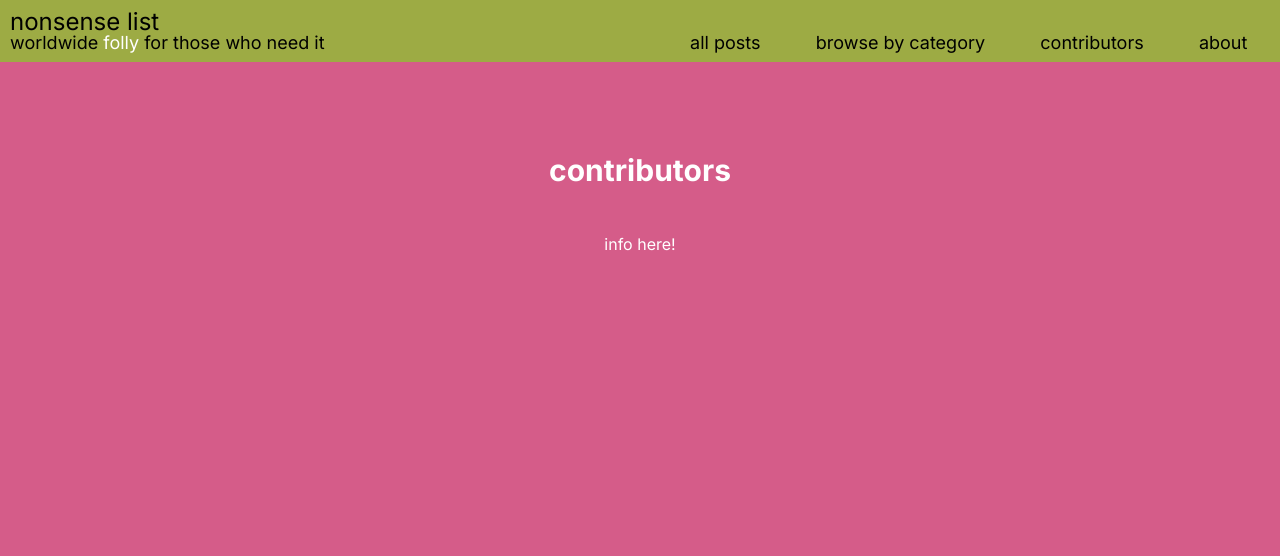
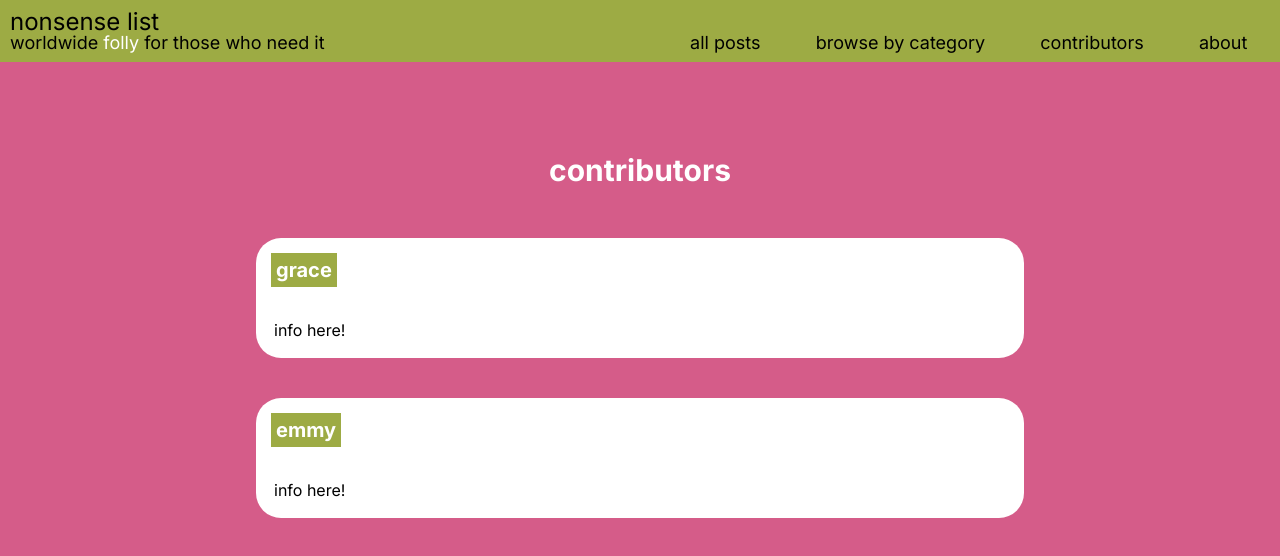
Before and after one commit to gracebmanning/nonsenselist, a React (Create React App) app: page /contributors in a window 1280 px wide. Shown: the top 556 px of the page. Built offline with nearby package versions, Linux system fonts and the light colour scheme.

Commit message:
start contributors page

```diff
--- a/src/components/Contributors/Contributors.css
+++ b/src/components/Contributors/Contributors.css
@@ -4,6 +4,7 @@
     justify-content: center;
     align-items: center;
     height: 100%;
+    width: 100%;
     margin-top: 60px;
 }
 
@@ -12,19 +13,46 @@
     color: white;
 }
 
-.contributorsText{
-    width: 50%;
-    color: white;
-    text-align: center;
-}
-
-.contributorsText a{
+.contributorsContainer a{
     color: white;
     text-decoration: underline;
     transition: ease-out 0.2s;
 }
 
-.contributorsText a:hover{
+.contributorsContainer a:hover{
     color: black;
     transition: ease-in 0.2s;
 }
+
+.contributorTile{
+    display: flex;
+    flex-direction: column;
+    justify-content: center;
+
+    width: 60%;
+    background-color: white;
+    border-radius: 25px;
+    margin: 20px;
+
+    transform: scale(1.0);
+    transition: ease-out 0.2s;
+}
+
+.contributorTile:hover{
+    transform: scale(1.01);
+    transition: ease-in 0.2s;
+}
+
+.contributorName{
+    font-size: 20px;
+    color: white;
+    padding: 5px;
+    margin: 15px;
+    background-color: var(--accent-one);
+    width: fit-content;
+}
+
+.contributorBio{
+    padding: 3px;
+    margin: 15px;
+}
--- a/src/components/Contributors/Contributors.js
+++ b/src/components/Contributors/Contributors.js
@@ -4,8 +4,15 @@ export default function Contributors(){
     return(
         <div className='contributorsContainer'>
             <h3 className='contributorsTitle'>contributors</h3>
-            <div className='contributorsText'>
-                <p>
+            <div className='contributorTile'>
+                <h4 className='contributorName'>grace</h4>
+                <p className='contributorBio'>
+                    info here!
+                </p>
+            </div>
+            <div className='contributorTile'>
+                <h4 className='contributorName'>emmy</h4>
+                <p className='contributorBio'>
                     info here!
                 </p>
             </div>
```
